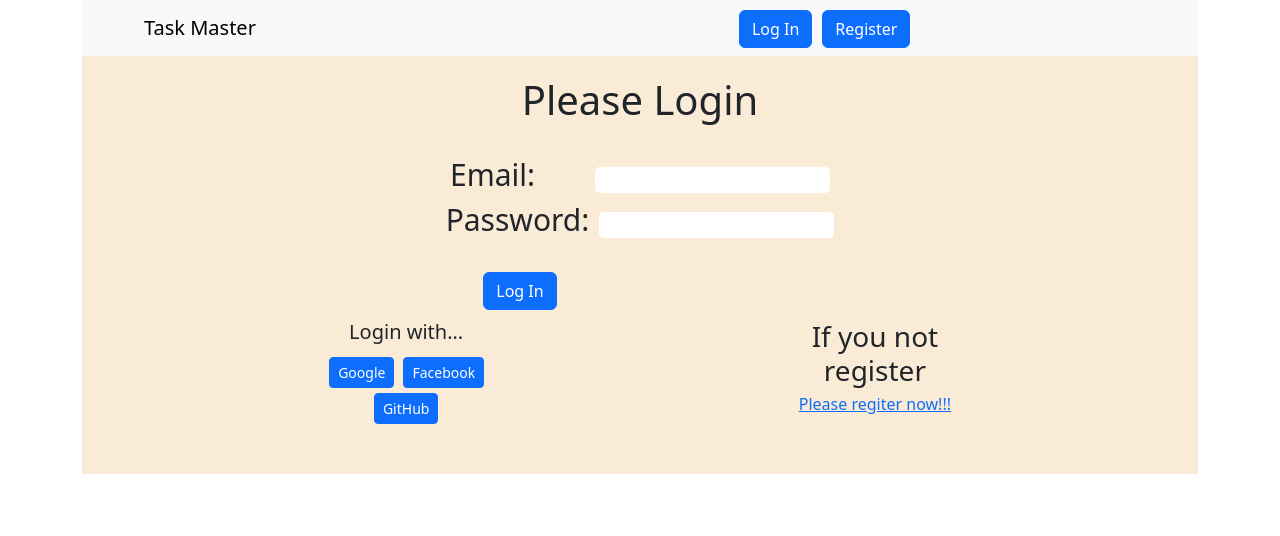
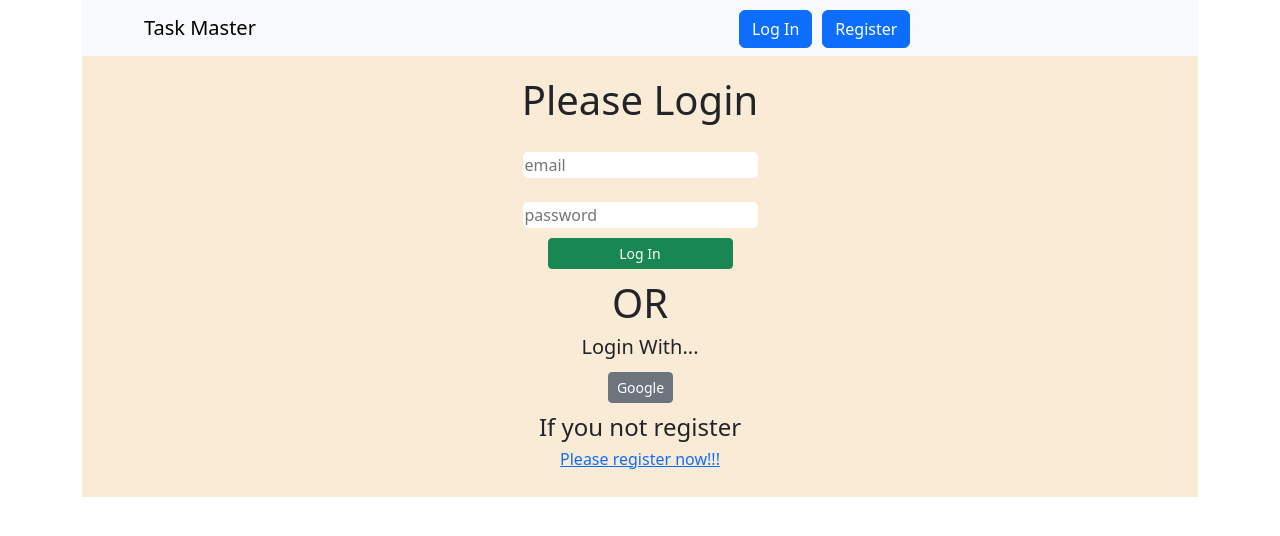
Before and after one commit to Shahadathossan01/Todo-master, a React (Vite) app: page /login in a window 1280 px wide. Shown: the top 536 px of the page. Built offline with nearby package versions, Linux system fonts and the light colour scheme; no server answers.

Commit message:
edit login page

```diff
--- a/src/components/LoginPage/LoginPage.jsx
+++ b/src/components/LoginPage/LoginPage.jsx
@@ -32,36 +32,26 @@ const LoginPage = () => {
     return (
         <div style={{textAlign:'center',backgroundColor:'AntiqueWhite'}}>
             <h1 style={{padding:'20px'}}>Please Login</h1>
-            <div style={{paddingBottom:'40px'}}>
                 <form onSubmit={handleSubmit(formHandler)}>
-                <div>
-                    <label style={{fontSize:'30px',fontWeight:'700px'}} htmlFor='email'>Email: </label>
-                    <input style={{borderRadius:'5px',marginLeft:'60px',border:'none'}} {...register('email')} type="email" name="email" id="email" />
-                </div>
-                <div>
-                    <label style={{fontSize:'30px',fontWeight:'700px'}} htmlFor='password'>Password: </label>
-                    <input style={{borderRadius:'5px',marginLeft:'10px',border:'none'}} {...register('password')} type="password" name="password" id="password" />
-                </div>
-                <div style={{marginRight:'240px',marginTop:'30px'}}>
-                    <Button type="submit">Log In</Button>
-                </div>
+                    <input placeholder="email" style={{borderRadius:'5px',border:'none'}} {...register('email')} required type="email" name="email" id="email" /><br></br><br />
+
+                    <input required placeholder="password" style={{borderRadius:'5px',border:'none'}} {...register('password')} type="password" name="password" id="password" /><br></br>
+                    <Button style={{marginTop:"10px",width:'185px'}} type="submit" variant="success" size="sm" >Log In</Button>
+
                 </form>
-                <div style={{display:'flex', gap:'40%',padding:' 10px 20%'}}>
+                <div style={{paddingBottom:'20px'}}>
                     <div>
-                        <h5>Login with...</h5>
-                        <span>
-                            <Button style={{marginTop:'5px',marginLeft:'5px',marginRight:'5px'}} onClick={handleGoogleLogin} className="me-1" size="sm">Google</Button>
-                            <Button style={{marginTop:'5px',marginLeft:'5px',marginRight:'5px'}} className="me-1" size="sm">Facebook</Button>
-                            <Button style={{marginTop:'5px',marginLeft:'5px',marginRight:'5px'}} size="sm">GitHub</Button>
+                        <h1 style={{marginTop:'10px'}}>OR</h1>
+                        <h5>Login With...</h5>
+                            <Button variant="secondary" style={{marginTop:'5px',marginLeft:'5px',marginRight:'5px'}} onClick={handleGoogleLogin} className="me-1" size="sm">Google</Button>
 
-                        </span>
                     </div>
-                    <div>
-                        <h3>If you not register</h3>
-                        <Link to='/register'><h6>Please regiter now!!!</h6></Link>
+                    <div style={{marginTop:'10px'}}>
+                        <h4>If you not register</h4>
+                        <Link to='/register'><h6>Please register now!!!</h6></Link>
                     </div>
                 </div>
-            </div>
+
         </div>
     );
 };
```
